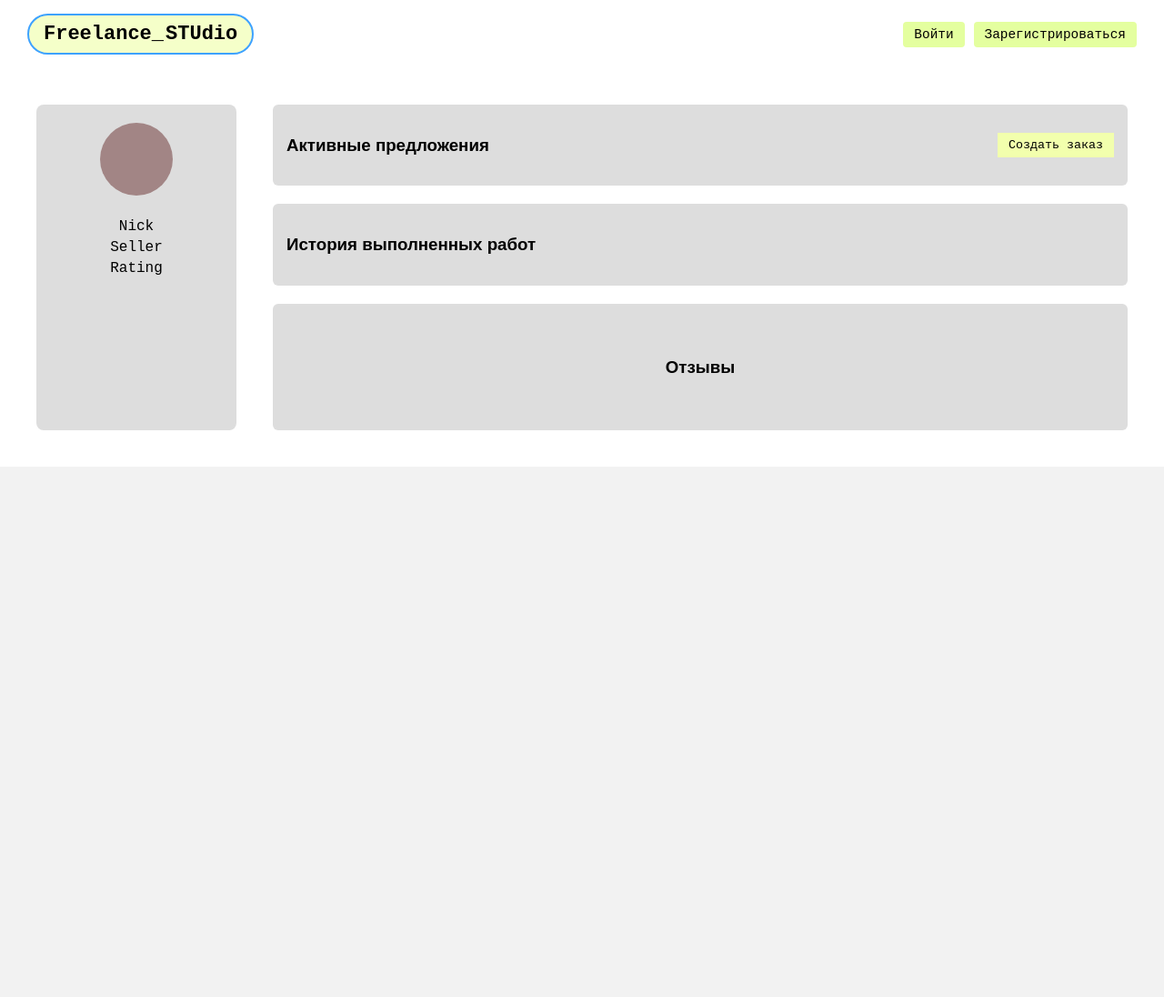
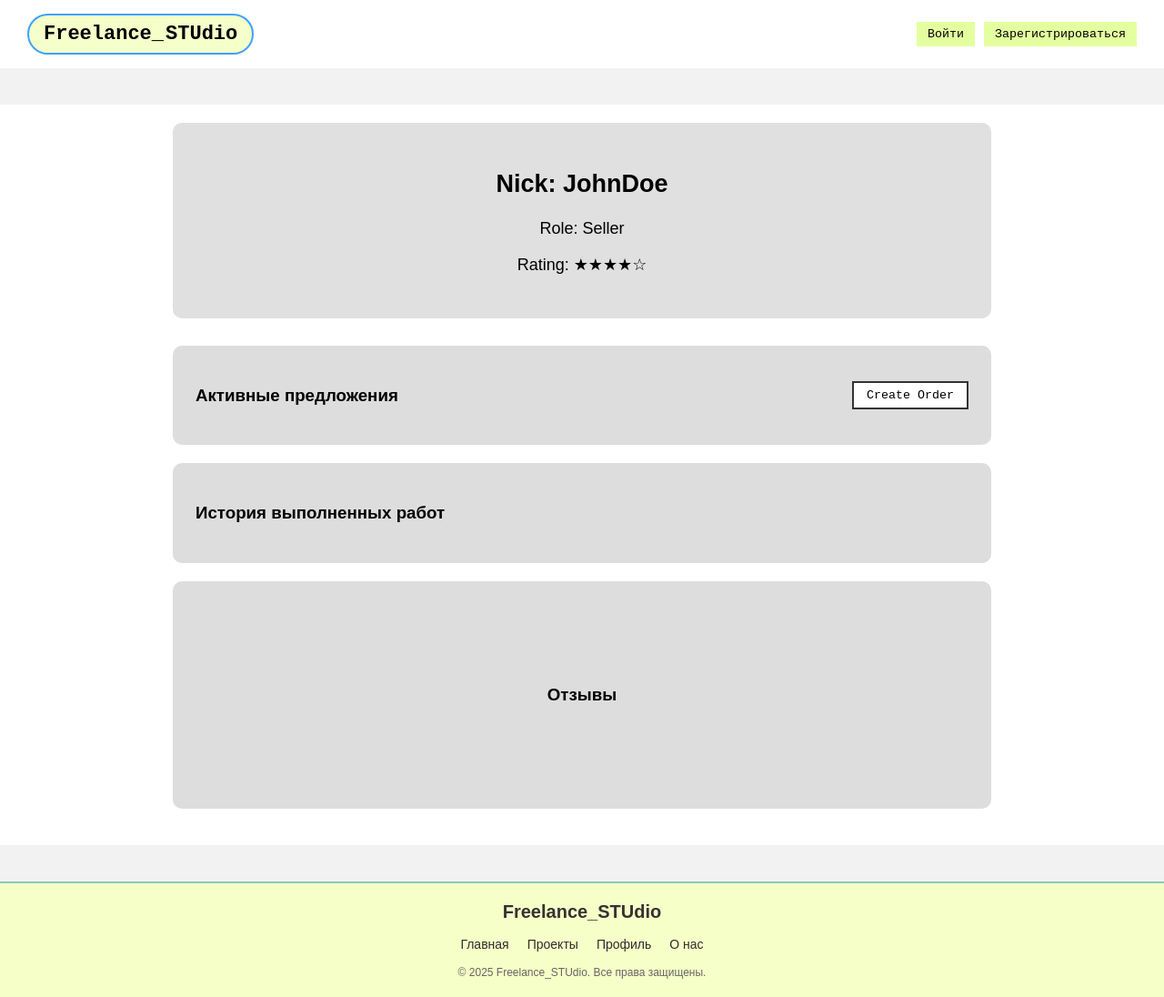
Before and after one commit to cwerti/freelance_portal_front, a React (Create React App) app: page /profile in a window 1280 px wide. Shown: the whole page at 91% size. Before the commit the page ends 800 px from the top, so only its background shows below. Built offline with nearby package versions, Linux system fonts and the light colour scheme.

Commit message:
Добавлен Footer и изменена главная страница и профиль

```diff
--- a/src/App.js
+++ b/src/App.js
@@ -4,6 +4,7 @@ import Login from "./pages/Login";
 import Register from "./pages/Register";
 import Profile from "./pages/Profile"; // добавь, если нет
 import Header from "./components/Header";
+import Footer from "./components/Footer";
 
 function App() {
   return (
@@ -15,6 +16,7 @@ function App() {
         <Route path="/register" element={<Register />} />
         <Route path="/profile" element={<Profile />} /> {/* маршрут */}
       </Routes>
+      <Footer />
     </Router>
   );
 }
--- /dev/null
+++ b/src/components/Footer.js
@@ -0,0 +1,23 @@
+import React from "react";
+import "../styles/Footer.css";
+
+const Footer = () => {
+  return (
+    <footer className="footer">
+      <div className="footer-content">
+        <div className="footer-logo">Freelance_STUdio</div>
+        <div className="footer-links">
+          <a href="/">Главная</a>
+          <a href="/projects">Проекты</a>
+          <a href="/profile">Профиль</a>
+          <a href="/about">О нас</a>
+        </div>
+        <div className="footer-copy">
+          &copy; {new Date().getFullYear()} Freelance_STUdio. Все права защищены.
+        </div>
+      </div>
+    </footer>
+  );
+};
+
+export default Footer;
--- a/src/pages/Home.js
+++ b/src/pages/Home.js
@@ -1,32 +1,31 @@
 import React from "react";
 import "../styles/Home.css";
 
-
 const Home = () => {
   return (
-    <div className="home">
-      <main className="home-main">
-        <section className="banner">
-          <h1>Найдите идеального фрилансера для вашей задачи</h1>
-          <p>Выполняйте работу быстро, доступно и профессионально</p>
-        </section>
+    <div className="home-container">
+      <div className="home-content">
+        <h1 className="home-title">Добро пожаловать в Freelance_STUdio</h1>
 
-        <section className="categories">
-          <h2>Популярные категории</h2>
-          <div className="category-grid">
+        <div className="search-section">
+          <input
+            type="text"
+            placeholder="Поиск услуг..."
+            className="search-input"
+          />
+          <button className="search-button">Поиск</button>
+        </div>
+
+        <div className="category-section">
+          <h2>Категории</h2>
+          <div className="category-list">
             <div className="category-card">Дизайн</div>
-            <div className="category-card">Разработка</div>
-            <div className="category-card">Письмо</div>
+            <div className="category-card">Программирование</div>
             <div className="category-card">Маркетинг</div>
-            <div className="category-card">Видео и анимация</div>
-            <div className="category-card">Музыка и аудио</div>
+            <div className="category-card">Переводы</div>
           </div>
-        </section>
-      </main>
-
-      <footer className="home-footer">
-        <p>© 2025 Freelance_STUdio. Все права защищены.</p>
-      </footer>
+        </div>
+      </div>
     </div>
   );
 };
--- a/src/pages/Profile.js
+++ b/src/pages/Profile.js
@@ -5,30 +5,25 @@ const Profile = () => {
   return (
     <div className="profile-container">
       <div className="profile-content">
-        <div className="profile-left">
-          <div className="avatar" />
-          <div className="user-info">
-            <p>Nick</p>
-            <p>Seller</p>
-            <p>Rating</p>
+        <div className="profile-info">
+          <h2>Nick: JohnDoe</h2>
+          <p>Role: Seller</p>
+          <p>Rating: ★★★★☆</p>
+        </div>
+
+        <div className="profile-section">
+          <div className="section-header">
+            <h3>Активные предложения</h3>
+            <button className="create-order-button">Create Order</button>
           </div>
         </div>
 
-        <div className="profile-right">
-          <div className="section">
-            <div className="section-header">
-              <h3>Активные предложения</h3>
-              <button className="create-button">Создать заказ</button>
-            </div>
-          </div>
+        <div className="profile-section">
+          <h3>История выполненных работ</h3>
+        </div>
 
-          <div className="section">
-            <h3>История выполненных работ</h3>
-          </div>
-
-          <div className="reviews">
-            <h3>Отзывы</h3>
-          </div>
+        <div className="profile-section large">
+          <h3>Отзывы</h3>
         </div>
       </div>
     </div>
--- /dev/null
+++ b/src/styles/Footer.css
@@ -0,0 +1,38 @@
+.footer {
+    background-color: #f6ffc7;
+    border-top: 2px solid #89c9b8;
+    padding: 20px 0;
+    margin-top: 40px;
+    text-align: center;
+  }
+
+  .footer-content {
+    max-width: 900px;
+    margin: 0 auto;
+    display: flex;
+    flex-direction: column;
+    gap: 15px;
+    align-items: center;
+  }
+
+  .footer-logo {
+    font-weight: bold;
+    font-size: 20px;
+    color: #333;
+  }
+
+  .footer-links a {
+    margin: 0 10px;
+    text-decoration: none;
+    color: #2d2d2d;
+    font-size: 14px;
+  }
+
+  .footer-links a:hover {
+    text-decoration: underline;
+  }
+
+  .footer-copy {
+    font-size: 12px;
+    color: #666;
+  }
--- a/src/styles/Home.css
+++ b/src/styles/Home.css
@@ -1,92 +1,69 @@
-.home {
+.home-container {
+  background-color: #ffffff;
   font-family: "Arial", sans-serif;
-  background: #ffffff;
-  color: #222;
   min-height: 100vh;
   display: flex;
   flex-direction: column;
 }
 
-.home-header {
-  display: flex;
-  justify-content: space-between;
-  align-items: center;
-  background: #f2f2f2;
-  padding: 1rem 2rem;
-  border-bottom: 1px solid #ddd;
+.home-content {
+  padding: 40px;
+  flex: 1;
 }
 
-.logo {
-  font-weight: bold;
-  font-size: 1.5rem;
+.home-title {
+  text-align: center;
+  font-size: 32px;
+  margin-bottom: 30px;
 }
 
-.search-container {
+.search-section {
   display: flex;
-  align-items: center;
-  gap: 0.5rem;
+  justify-content: center;
+  margin-bottom: 40px;
 }
 
-.search-container input {
-  padding: 0.5rem;
-  border: 1px solid #ccc;
-  border-radius: 4px;
+.search-input {
+  width: 300px;
+  padding: 10px;
+  border: 2px solid #c4e56d;
+  border-radius: 4px 0 0 4px;
+  outline: none;
 }
 
-.search-btn {
-  padding: 0.5rem 1rem;
-  background: #eaffad;
-  border: 1px solid #ccc;
+.search-button {
+  background-color: #c4e56d;
+  border: 2px solid #c4e56d;
+  color: #000;
+  padding: 10px 20px;
+  border-radius: 0 4px 4px 0;
   cursor: pointer;
-  font-size: 0.9rem;
+  font-weight: bold;
 }
 
-.auth-buttons {
-  display: flex;
-  gap: 0.5rem;
+.category-section {
+  text-align: center;
 }
 
-.auth-btn {
-  padding: 0.4rem 0.8rem;
-  border: none;
-  background-color: #eaffad;
-  color: #000;
-  text-decoration: none;
-  border-radius: 4px;
-  font-size: 0.9rem;
-}
-
-.home-main {
-  flex: 1;
-  padding: 2rem;
-}
-
-.banner {
-  text-align: center;
-  margin-bottom: 2rem;
-}
-
-.categories {
-  margin-top: 2rem;
-}
-
-.category-grid {
-  display: grid;
-  grid-template-columns: repeat(auto-fit, minmax(140px, 1fr));
-  gap: 1rem;
+.category-list {
+  display: flex;
+  justify-content: center;
+  flex-wrap: wrap;
+  gap: 20px;
+  margin-top: 20px;
 }
 
 .category-card {
-  background: #f3f3f3;
-  padding: 1rem;
-  text-align: center;
-  border-radius: 6px;
-  border: 1px solid #ddd;
+  background-color: #efefef;
+  border: 1px solid #ccc;
+  padding: 30px 40px;
+  border-radius: 12px;
+  font-weight: bold;
+  font-size: 18px;
+  cursor: pointer;
+  transition: 0.2s ease;
 }
 
-.home-footer {
-  text-align: center;
-  padding: 1rem;
-  font-size: 0.85rem;
-  color: #888;
+.category-card:hover {
+  background-color: #c4e56d;
 }
--- a/src/styles/Profile.css
+++ b/src/styles/Profile.css
@@ -1,49 +1,36 @@
 .profile-container {
   font-family: 'Arial', sans-serif;
   background-color: #ffffff;
+  min-height: 100vh;
+}
+
+.profile-content {
+  max-width: 900px;
+  margin: 40px auto;
   padding: 20px;
 }
 
-.profile-content {
-  display: flex;
-  padding: 20px;
+.profile-info {
+  background-color: #e0e0e0;
+  padding: 30px;
+  border-radius: 10px;
+  margin-bottom: 30px;
+  text-align: center;
+  font-size: 18px;
 }
 
-.profile-left {
-  background-color: #ddd;
-  padding: 20px;
-  border-radius: 8px;
-  width: 180px;
-  display: flex;
-  flex-direction: column;
-  align-items: center;
-  margin-right: 40px;
-}
-
-.avatar {
-  width: 80px;
-  height: 80px;
-  border-radius: 50%;
-  background-color: #a28585;
+.profile-section {
+  background-color: #dddddd;
+  padding: 25px;
+  border-radius: 10px;
   margin-bottom: 20px;
 }
 
-.user-info p {
-  margin: 5px 0;
-  font-size: 16px;
-  text-align: center;
-  font-family: 'Courier New', Courier, monospace;
-}
-
-.profile-right {
-  flex: 1;
-}
-
-.section {
-  background-color: #ddd;
-  padding: 15px;
-  margin-bottom: 20px;
-  border-radius: 6px;
+.profile-section.large {
+  height: 200px;
+  display: flex;
+  align-items: center;
+  justify-content: center;
 }
 
 .section-header {
@@ -52,17 +39,10 @@
   align-items: center;
 }
 
-.create-button {
-  background-color: #f2ffad;
-  border: none;
-  padding: 6px 12px;
+.create-order-button {
+  background-color: white;
+  border: 2px solid #333;
+  padding: 6px 14px;
   font-family: 'Courier New', Courier, monospace;
   cursor: pointer;
 }
-
-.reviews {
-  background-color: #ddd;
-  padding: 40px;
-  text-align: center;
-  border-radius: 6px;
-}
```
